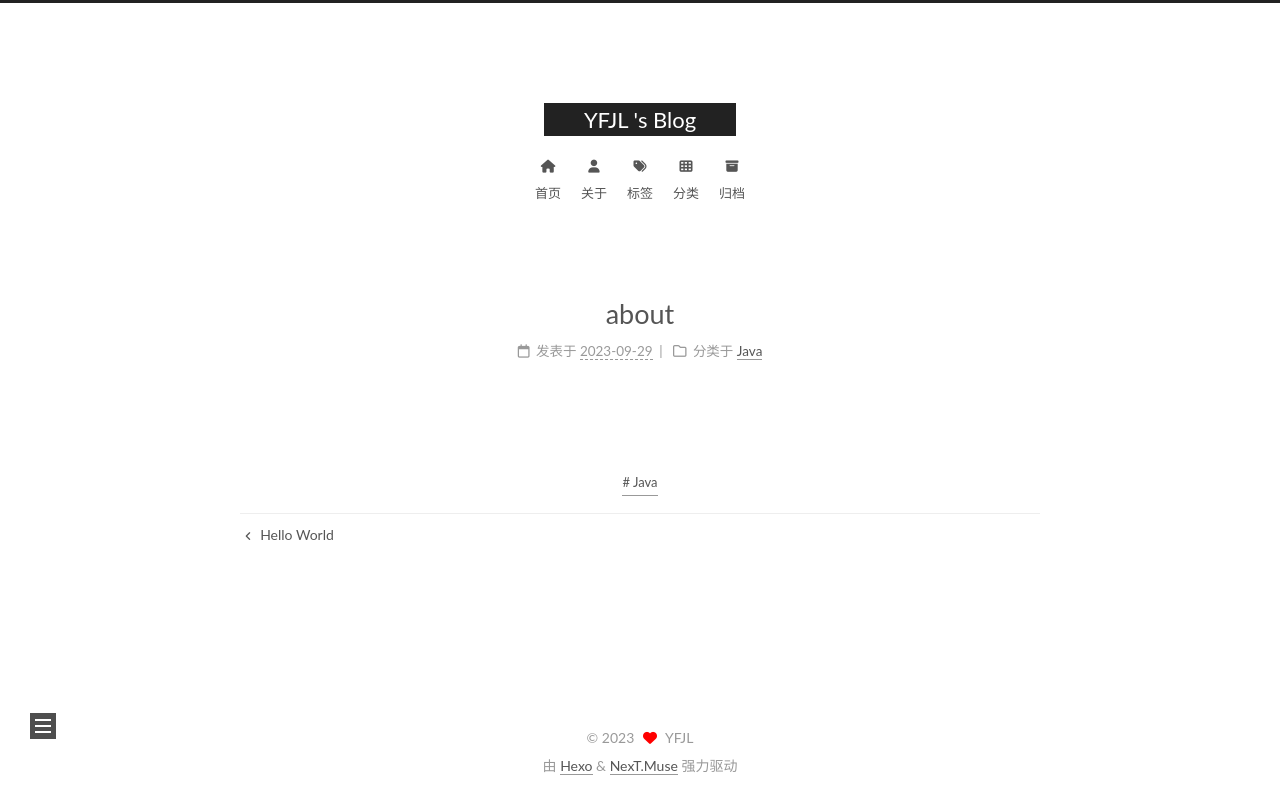
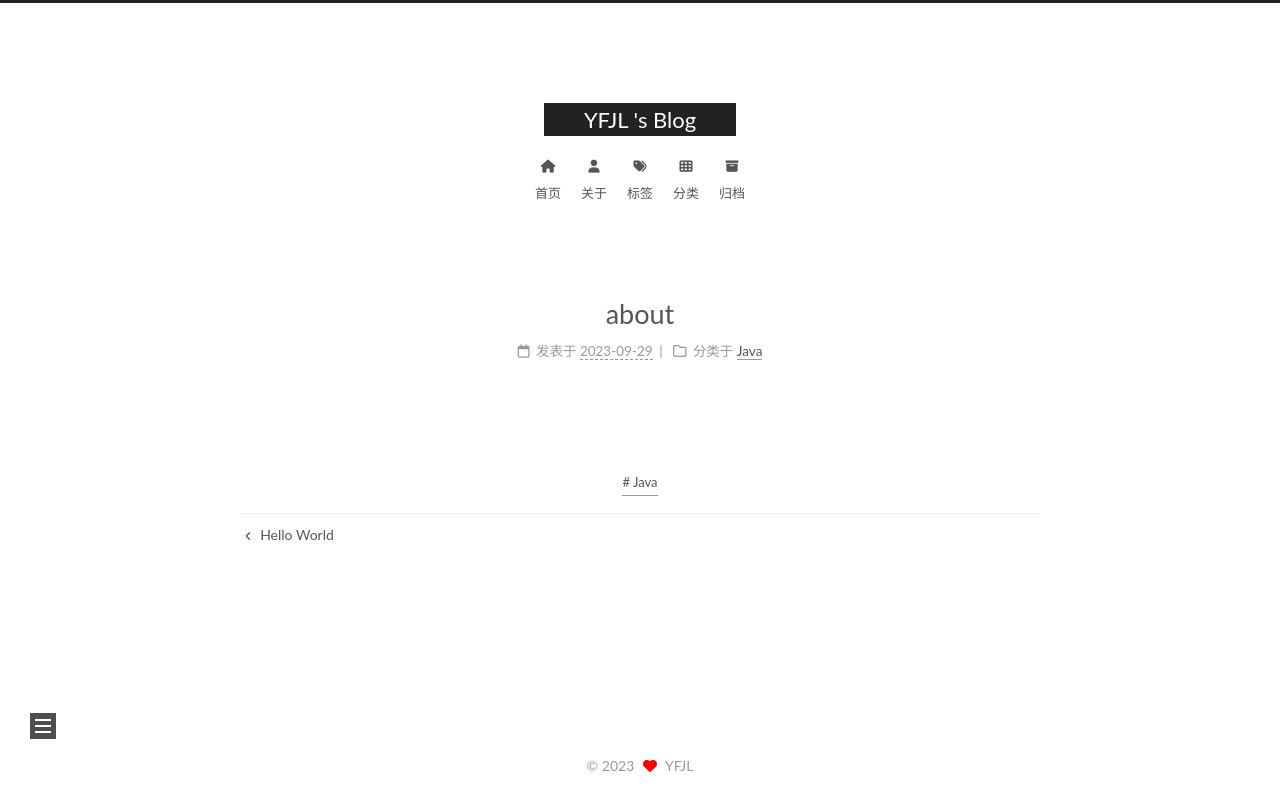
Before and after one commit to YFJL-code/YFJL-code.github.io, a plain HTML site: page 2023/09/29/about/index.html in a window 1280 px wide. Drawn offline with nearby package versions, Linux system fonts and the light colour scheme.

Commit message:
Site updated: 2023-11-05 14:49:32

```diff
--- a/2023/09/29/about/index.html
+++ b/2023/09/29/about/index.html
@@ -258,8 +258,6 @@
     </span>
     <span class="author" itemprop="copyrightHolder">YFJL</span>
   </div>
-  <div class="powered-by">由 <a href="https://hexo.io/" rel="noopener" target="_blank">Hexo</a> & <a href="https://theme-next.js.org/muse/" rel="noopener" target="_blank">NexT.Muse</a> 强力驱动
-  </div>
 
     </div>
   </footer>
```
Also changed, not shown: 2023/09/29/hello-world/index.html (+0 -2 lines), about/index.html (+0 -2 lines), archives/2023/09/index.html (+0 -2 lines), archives/2023/index.html (+0 -2 lines), archives/index.html (+0 -2 lines), categories/Java/index.html (+0 -2 lines), categories/Python/index.html (+0 -2 lines), categories/index.html (+0 -2 lines), index.html (+0 -2 lines), tags/Java/index.html (+0 -2 lines), tags/index.html (+0 -2 lines).
